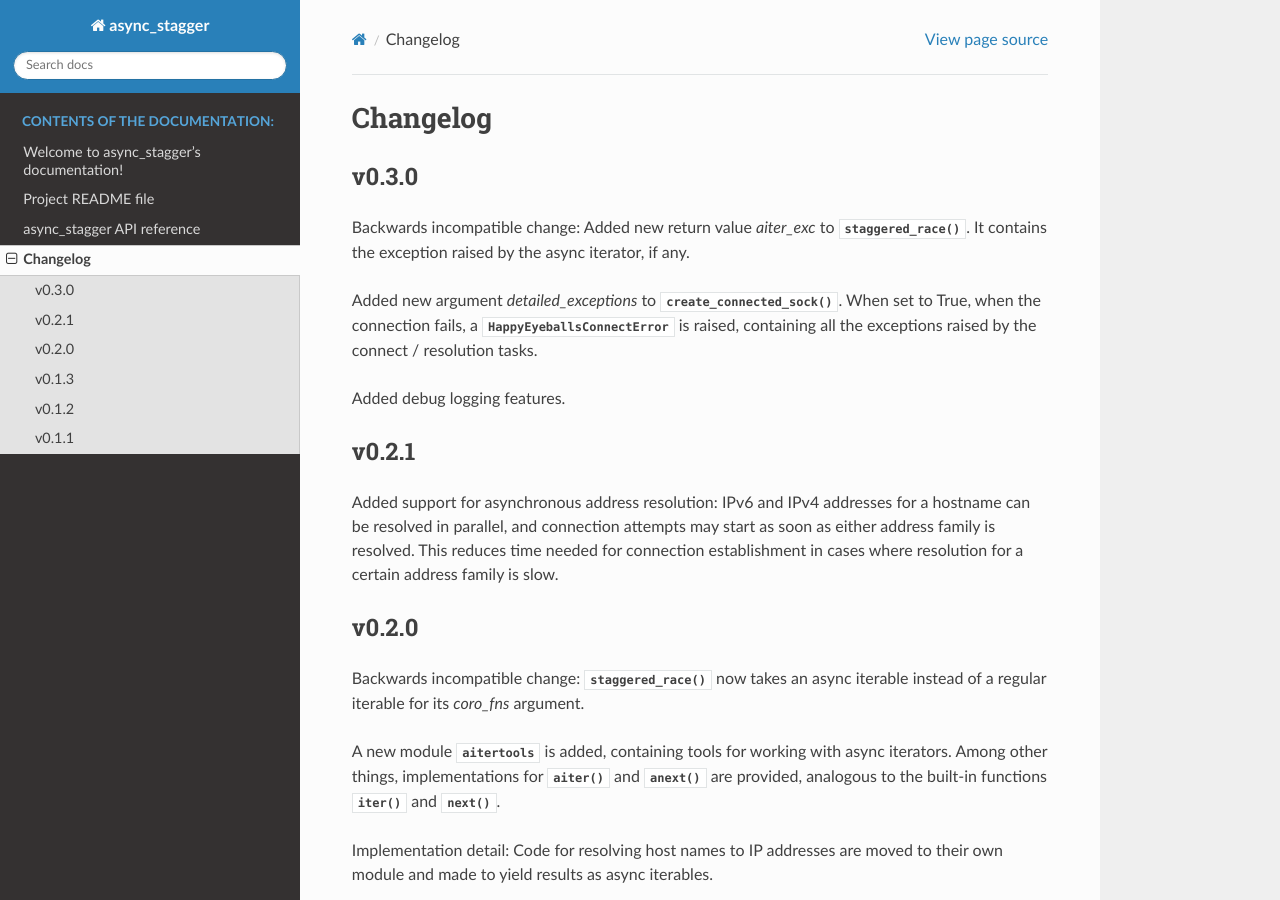
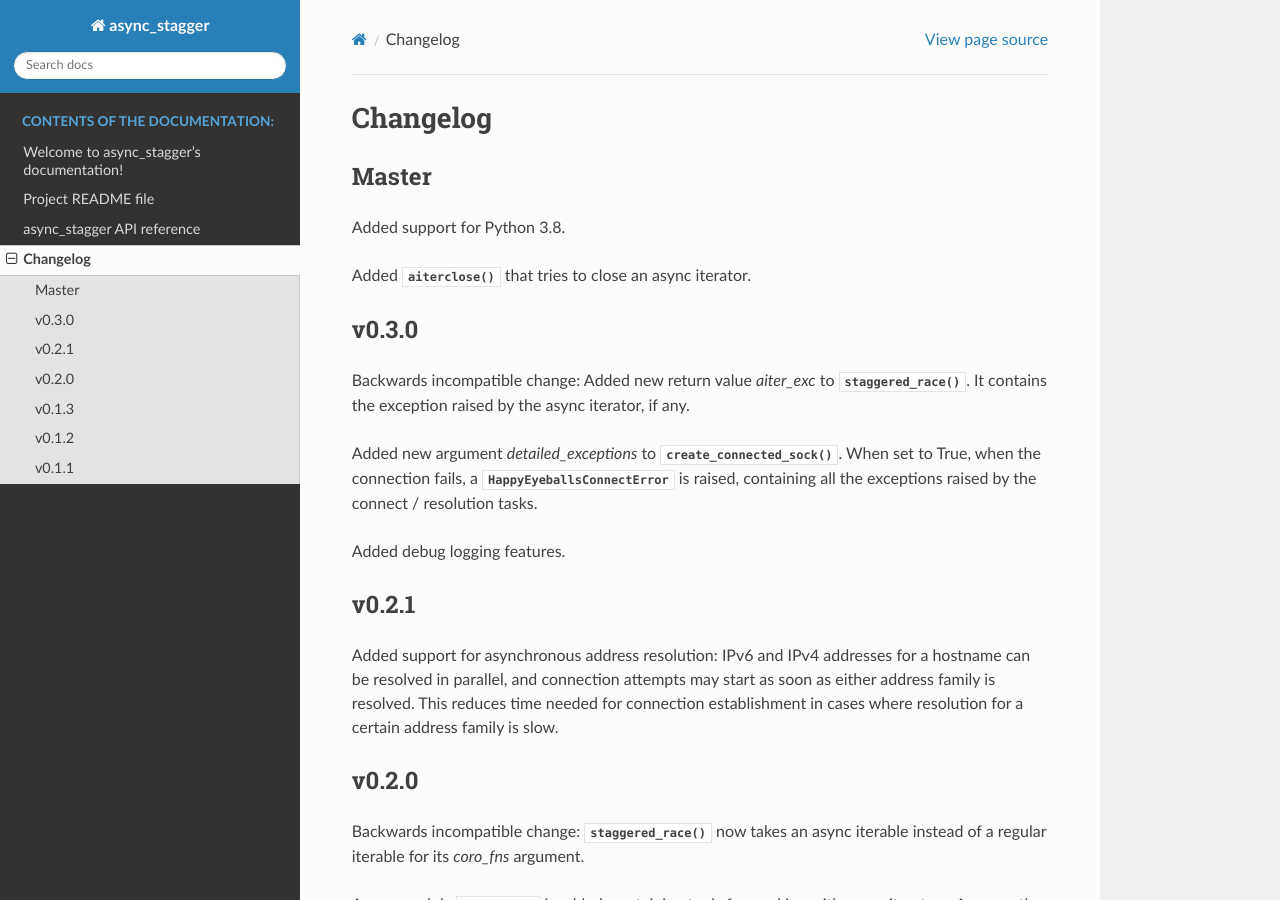
Before and after one commit to twisteroidambassador/async_stagger, a Sphinx documentation site: the page built from docs/changelog.rst, in a window 1280 px wide and 900 px high. Built offline with Sphinx 7.4.7 and the Read the Docs theme 2.0.0, drawn with Linux system fonts in a browser that asks for light colours.

Commit message:
Update changelog.

```diff
--- a/docs/changelog.rst
+++ b/docs/changelog.rst
@@ -1,5 +1,14 @@
 Changelog
 #########
+
+
+Master
+======
+
+Added support for Python 3.8.
+
+Added :func:`~async_stagger.aitertools.aiterclose` that tries to close an
+async iterator.
 
 
 v0.3.0
```
